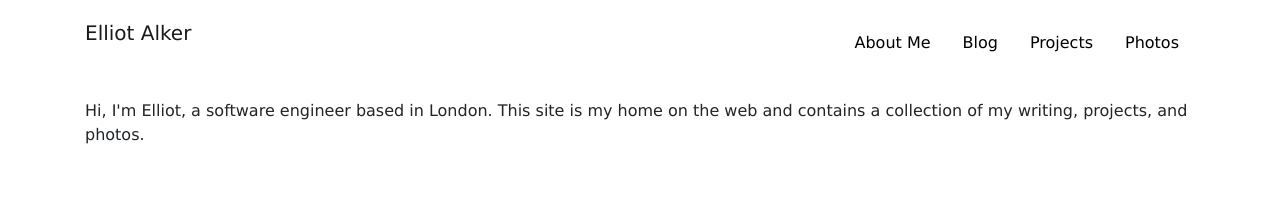
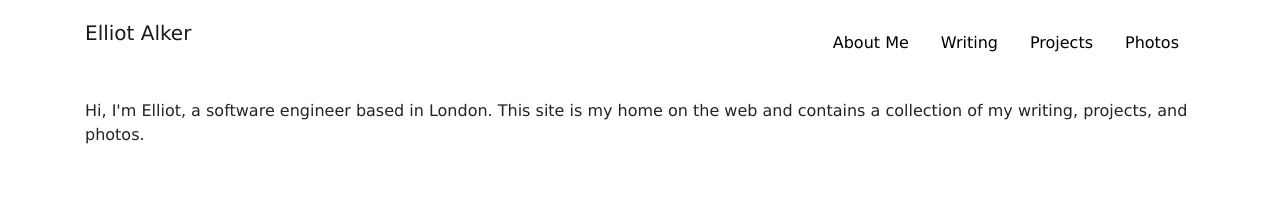
Before and after one commit to ealker/ealker.github.io, a Jekyll site: the page built from index.md, in a window 1280 px wide. Shown: the top 215 px of the page. Built offline with Jekyll 4.4.1, drawn with Linux system fonts in a browser that asks for light colours; nearby versions of some CDN libraries.

Commit message:
Changed blog to writing

```diff
--- a/_layouts/default.html
+++ b/_layouts/default.html
@@ -24,7 +24,7 @@
             <div class="collapse navbar-collapse" id="navbarResponsive">
                 <ul class="navbar-nav ml-auto">
                     <li class="nav-item px-3"><a href="/about.html">About Me</a></li>
-                    <li class="nav-item px-3"><a href="/blog.html">Blog</a></li>
+                    <li class="nav-item px-3"><a href="/blog.html">Writing</a></li>
                     <li class="nav-item px-3"><a href="/projects.html">Projects</a></li>
                     <li class="nav-item px-3"><a href="/photos.html">Photos</a></li>
                 </ul>
```
